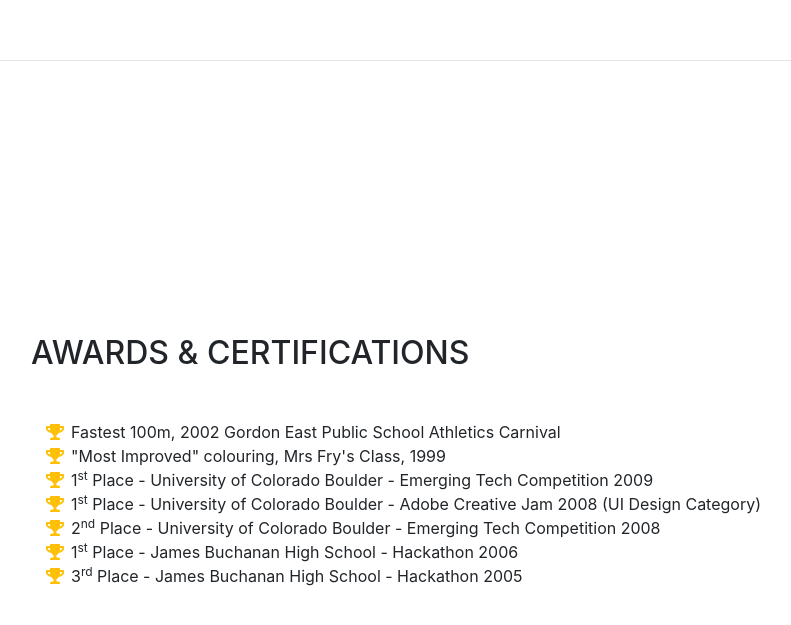
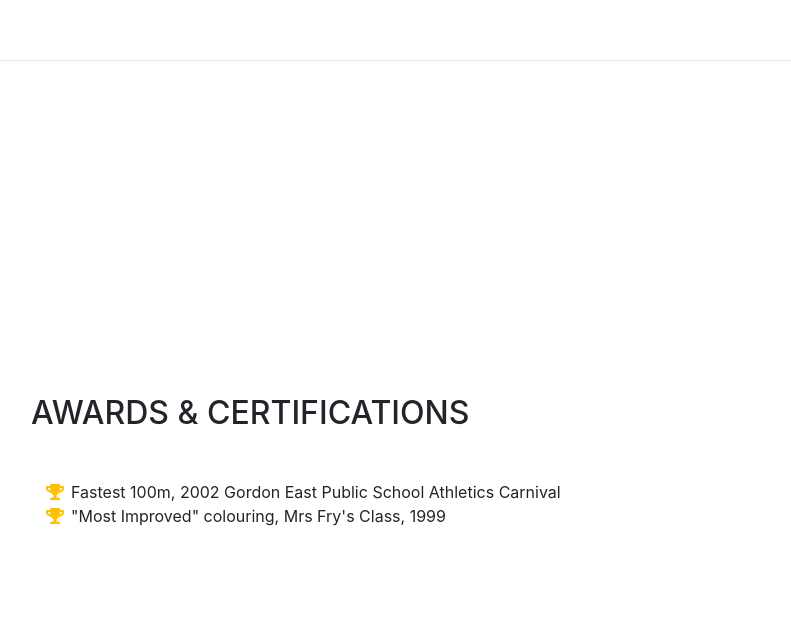
Before and after one commit to andrew-pizza/andrew-pizza.github.io, a website with bundled scripts: page index.html in a window 1280 px wide. Shown: the part 4231-4856 px from the top of the page, without its empty margins (289-1080 px from the left). Built offline with nearby package versions, Linux system fonts and the light colour scheme; a web font is replaced by a local one.

```diff
--- a/index.html
+++ b/index.html
@@ -204,25 +204,6 @@
               <i class="fa-li fa fa-trophy text-warning"></i>
               "Most Improved" colouring, Mrs Fry's Class, 1999</li>
             <li>
-              <i class="fa-li fa fa-trophy text-warning"></i>
-              1<sup>st</sup>
-              Place - University of Colorado Boulder - Emerging Tech Competition 2009</li>
-            <li>
-              <i class="fa-li fa fa-trophy text-warning"></i>
-              1<sup>st</sup>
-              Place - University of Colorado Boulder - Adobe Creative Jam 2008 (UI Design Category)</li>
-            <li>
-              <i class="fa-li fa fa-trophy text-warning"></i>
-              2<sup>nd</sup>
-              Place - University of Colorado Boulder - Emerging Tech Competition 2008</li>
-            <li>
-              <i class="fa-li fa fa-trophy text-warning"></i>
-              1<sup>st</sup>
-              Place - James Buchanan High School - Hackathon 2006</li>
-            <li>
-              <i class="fa-li fa fa-trophy text-warning"></i>
-              3<sup>rd</sup>
-              Place - James Buchanan High School - Hackathon 2005</li>
           </ul>
         </div>
       </section>
```
Also changed, not shown: 1 other file.
